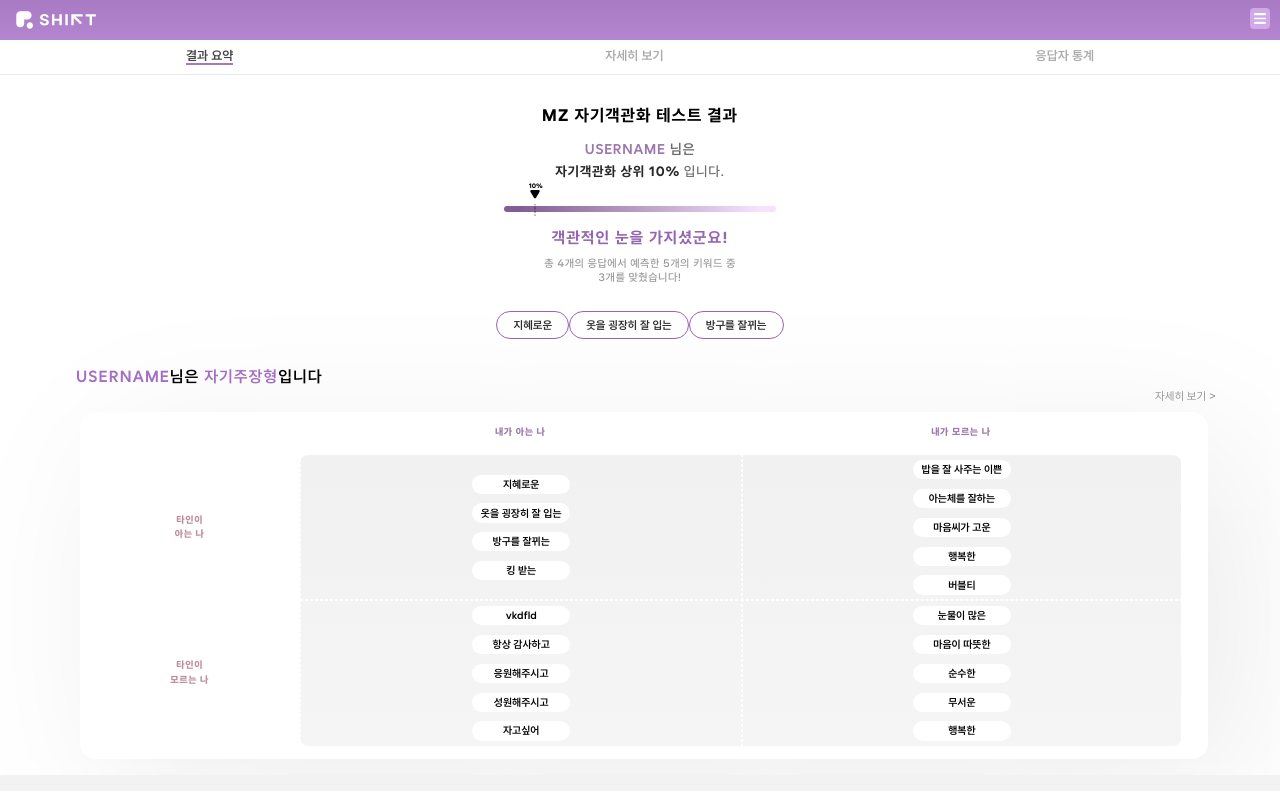
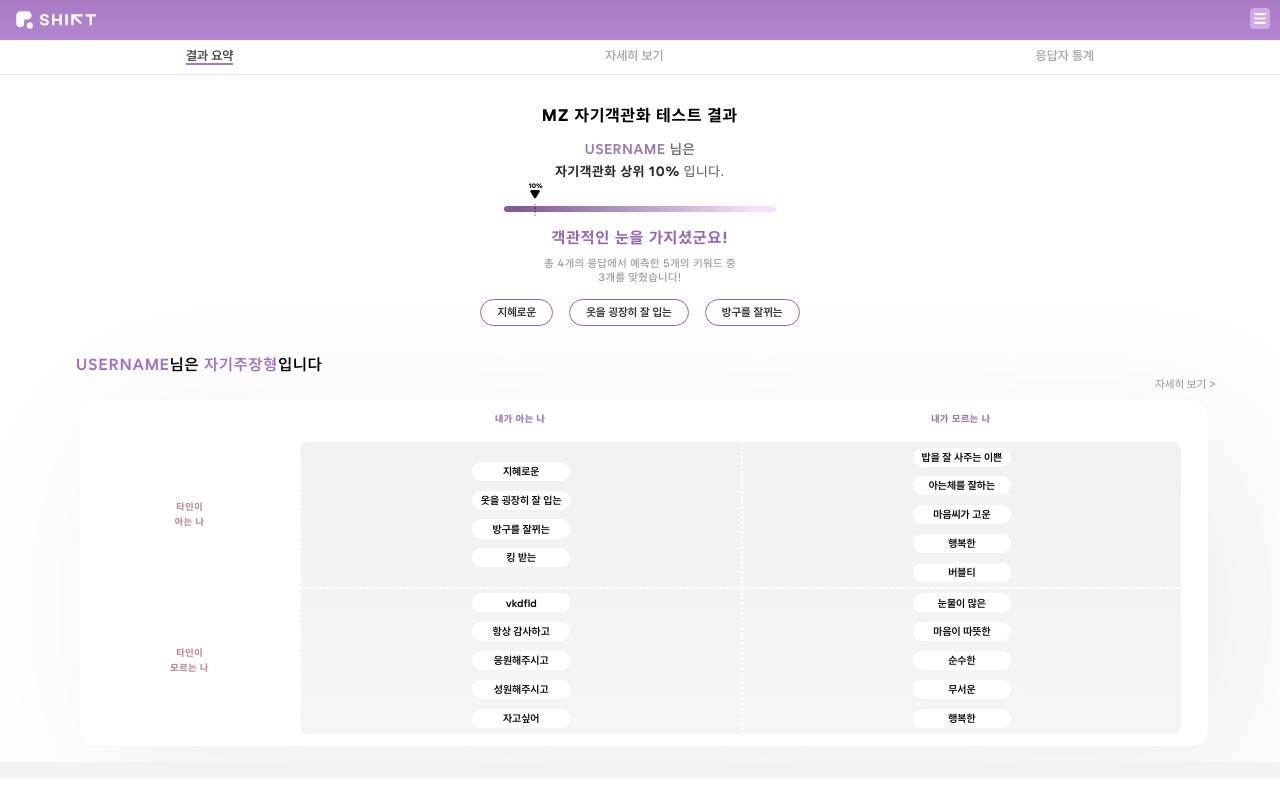
Before and after one commit to HEBA-Hanyang-Univ/shift, a React (Create React App) app in the folder react/: page /result/detail in a window 1280 px wide. Shown: the top 799 px of the page. Built offline with nearby package versions, Linux system fonts and the light colour scheme; no server answers.

Commit message:
add media query to resultSectionOne

```diff
--- a/react/src/assets/styles/Result/Result.scss
+++ b/react/src/assets/styles/Result/Result.scss
@@ -155,12 +155,13 @@
     .rsSectionOneResultKeywordBox {
       margin: 0.8rem 3rem;
       display: flex;
-      justify-content: space-around;
+      justify-content: center;
       align-items: center;
       flex-wrap: wrap;
 
       .rsorKeyword {
         padding: 0.35rem 1rem;
+        margin: 0.8rem 0.3rem 0;
         margin-top: 0.8rem;
         width: fit-content;
         border: 1px solid #9965B8;
@@ -692,10 +693,18 @@
   .rdSectionThree {
     width: 40% !important;
   }
+
+  .rsorKeyword {
+    margin: 0 0.5rem !important;
+  }
 }
 
 @media screen and (max-width: 300px) {
   meter {
     width: 10rem !important;
   }
+
+  .rsSectionOneRange {
+    width: 15rem !important;
+  }
 }
```
